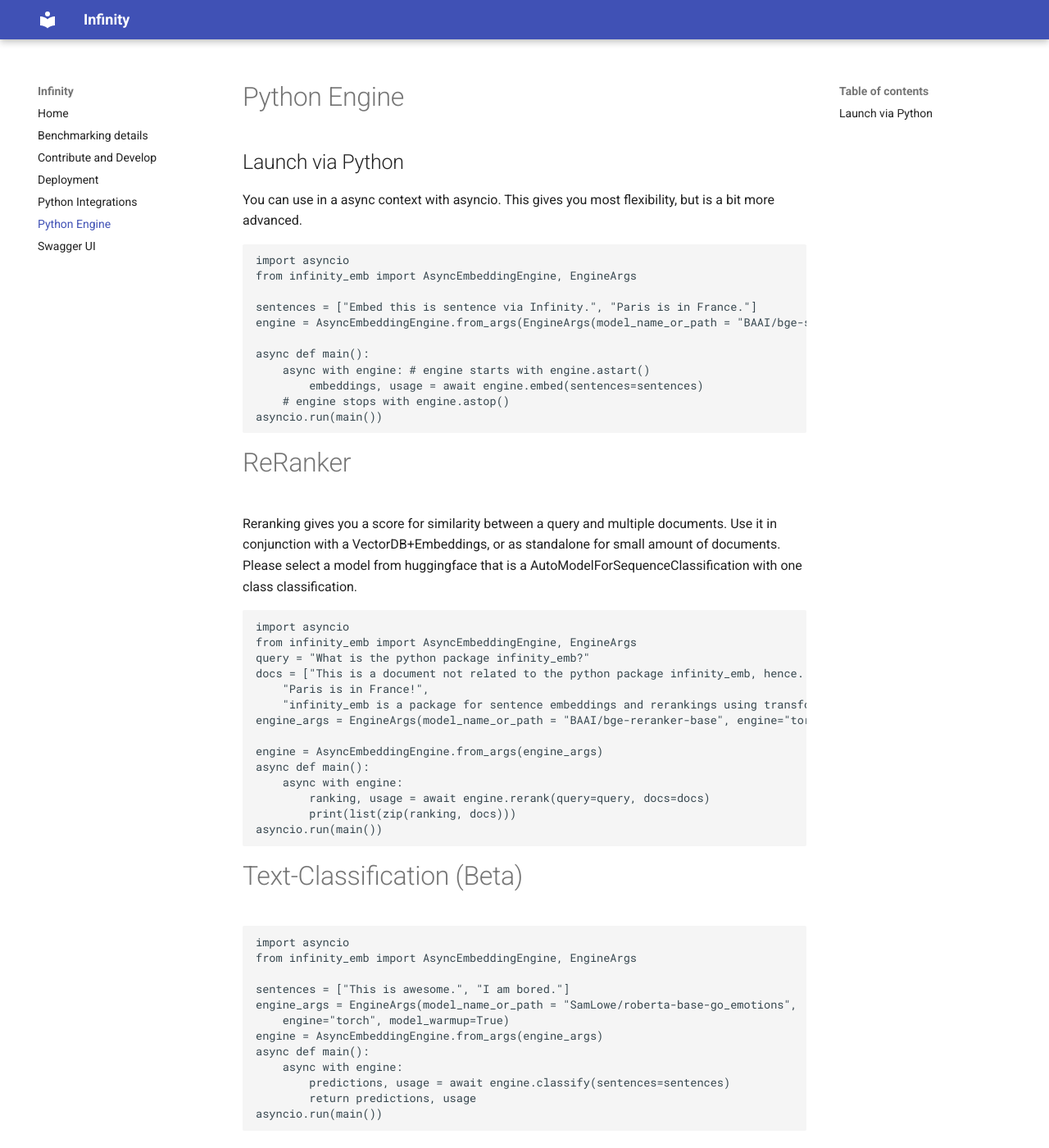
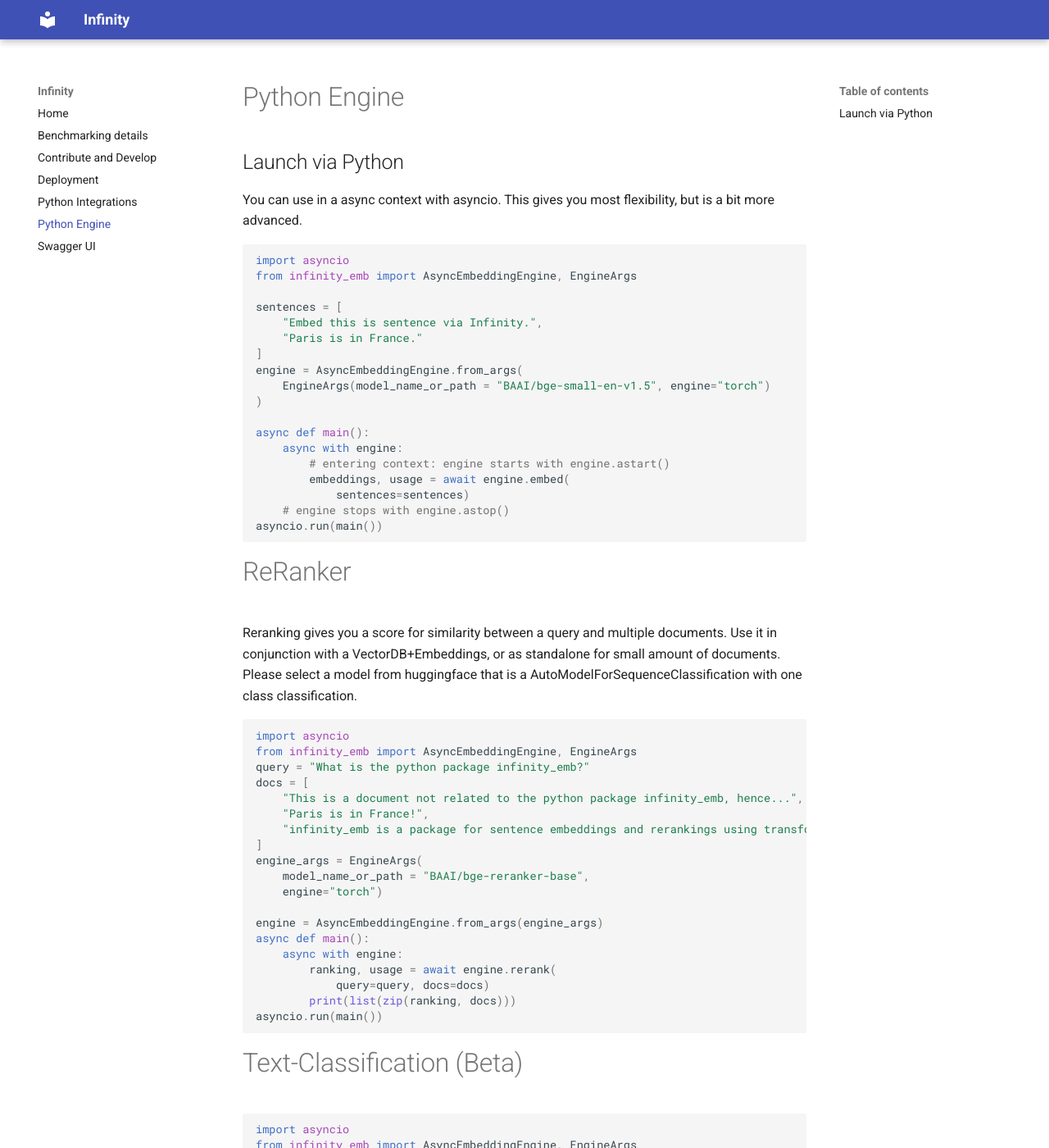
Before and after one commit to michaelfeil/infinity, an MkDocs documentation site: the page built from docs/docs/python_engine.md, in a window 1280 px wide and 1400 px high. Shown: the whole window at 82% size. Built offline with MkDocs 1.6.1 and Material for MkDocs 9.7.7, drawn with Linux system fonts in a browser that asks for light colours; the version menu is left out; some of the changed text lies outside the part shown.

Commit message:
update docs

````diff
--- a/docs/docs/python_engine.md
+++ b/docs/docs/python_engine.md
@@ -4,16 +4,24 @@
 
 You can use in a async context with asyncio.
 This gives you most flexibility, but is a bit more advanced.
+
 ```python
 import asyncio
 from infinity_emb import AsyncEmbeddingEngine, EngineArgs
 
-sentences = ["Embed this is sentence via Infinity.", "Paris is in France."]
-engine = AsyncEmbeddingEngine.from_args(EngineArgs(model_name_or_path = "BAAI/bge-small-en-v1.5", engine="torch"))
+sentences = [
+    "Embed this is sentence via Infinity.",
+    "Paris is in France."
+]
+engine = AsyncEmbeddingEngine.from_args(
+    EngineArgs(model_name_or_path = "BAAI/bge-small-en-v1.5", engine="torch")
+)
 
 async def main():
-    async with engine: # engine starts with engine.astart()
-        embeddings, usage = await engine.embed(sentences=sentences)
+    async with engine:
+        # entering context: engine starts with engine.astart()
+        embeddings, usage = await engine.embed(
+            sentences=sentences)
     # engine stops with engine.astop()
 asyncio.run(main())
 ```
@@ -28,15 +36,20 @@
 import asyncio
 from infinity_emb import AsyncEmbeddingEngine, EngineArgs
 query = "What is the python package infinity_emb?"
-docs = ["This is a document not related to the python package infinity_emb, hence...",
+docs = [
+    "This is a document not related to the python package infinity_emb, hence...",
     "Paris is in France!",
-    "infinity_emb is a package for sentence embeddings and rerankings using transformer models in Python!"]
-engine_args = EngineArgs(model_name_or_path = "BAAI/bge-reranker-base", engine="torch")
+    "infinity_emb is a package for sentence embeddings and rerankings using transformer models in Python!"
+]
+engine_args = EngineArgs(
+    model_name_or_path = "BAAI/bge-reranker-base",
+    engine="torch")
 
 engine = AsyncEmbeddingEngine.from_args(engine_args)
 async def main():
     async with engine:
-        ranking, usage = await engine.rerank(query=query, docs=docs)
+        ranking, usage = await engine.rerank(
+            query=query, docs=docs)
         print(list(zip(ranking, docs)))
 asyncio.run(main())
 ```
@@ -48,12 +61,14 @@
 from infinity_emb import AsyncEmbeddingEngine, EngineArgs
 
 sentences = ["This is awesome.", "I am bored."]
-engine_args = EngineArgs(model_name_or_path = "SamLowe/roberta-base-go_emotions",
+engine_args = EngineArgs(
+    model_name_or_path = "SamLowe/roberta-base-go_emotions",
     engine="torch", model_warmup=True)
 engine = AsyncEmbeddingEngine.from_args(engine_args)
 async def main():
     async with engine:
-        predictions, usage = await engine.classify(sentences=sentences)
+        predictions, usage = await engine.classify(
+            sentences=sentences)
         return predictions, usage
 asyncio.run(main())
 ```
--- a/docs/mkdocs.yml
+++ b/docs/mkdocs.yml
@@ -7,3 +7,11 @@
 plugins:
    - swagger-ui-tag:
         background: White
+markdown_extensions:
+  - pymdownx.highlight:
+      anchor_linenums: true
+      line_spans: __span
+      pygments_lang_class: true
+  - pymdownx.inlinehilite
+  - pymdownx.snippets
+  - pymdownx.superfences
````
Also changed, not shown: docs/docs/deploy.md (+11 -3 lines).
